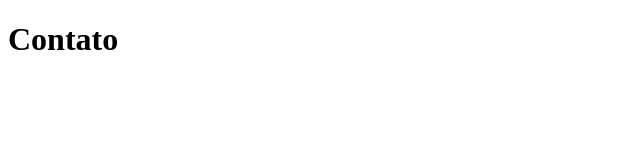
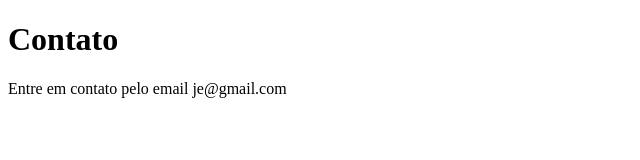
Before and after one commit to russijr/sistema-de-cadastro, a plain HTML site: page contato.html in a window 1280 px wide. Shown: the whole page, without its empty margins (0-640 px from the left). Drawn offline with Linux system fonts and the light colour scheme.

Commit message:
adicionando o email de contato

```diff
--- a/contato.html
+++ b/contato.html
@@ -8,5 +8,6 @@
 </head>
 <body>
     <h1>Contato</h1>
+    <p>Entre em contato pelo email je@gmail.com</p>
 </body>
 </html>
```
